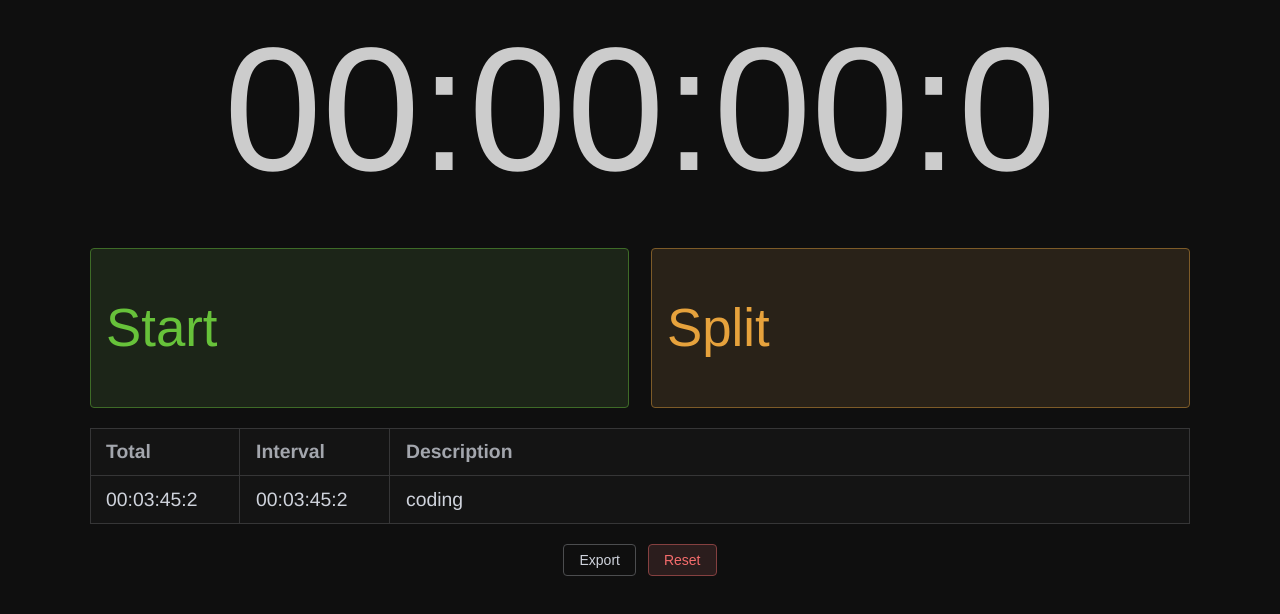
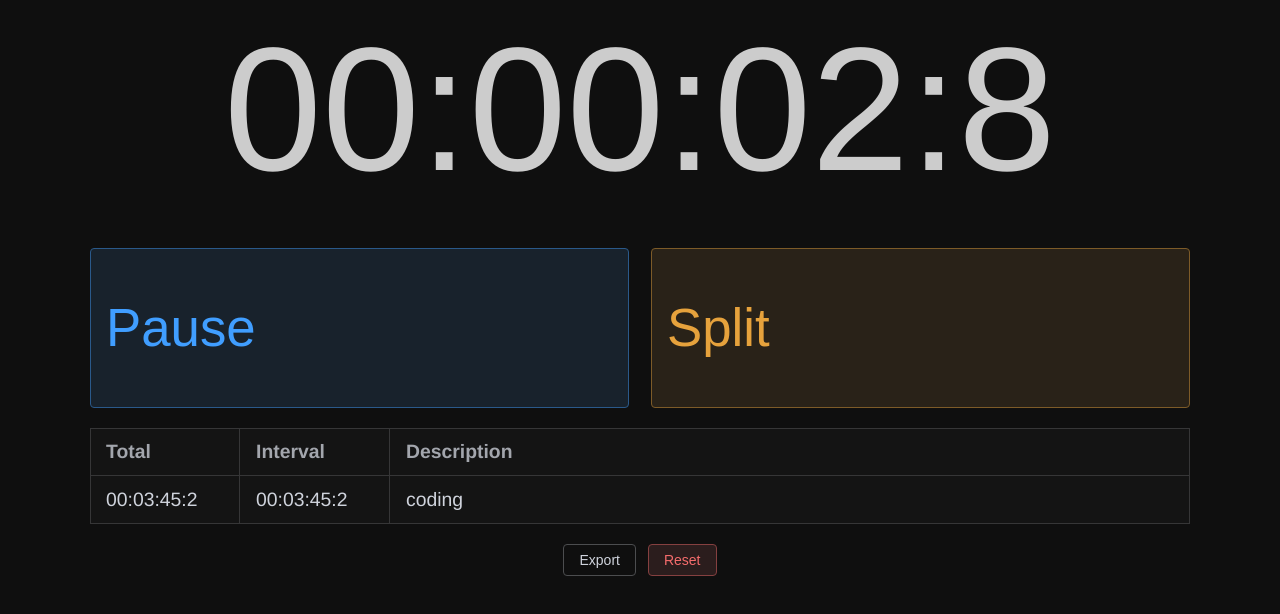
Before and after one commit to blue-pitaya/stopwatch, a Vue app: page / in a window 1280 px wide. Both pictures are taken after a click on the button "Start". Shown: the top 614 px of the page. Built offline with nearby package versions, Linux system fonts and the light colour scheme.

Commit message:
start/pause/resume logic

```diff
--- a/package.json
+++ b/package.json
@@ -8,8 +8,10 @@
     "lint": "vue-cli-service lint"
   },
   "dependencies": {
+    "@vueuse/core": "^9.1.1",
     "core-js": "^3.8.3",
     "element-plus": "^2.2.14",
+    "moment": "^2.29.4",
     "vue": "^3.2.13",
     "vue-router": "^4.0.3"
   },
--- /dev/null
+++ b/src/services/useTimer.ts
@@ -0,0 +1,68 @@
+import { computed } from "@vue/reactivity";
+import { useInterval } from "@vueuse/shared";
+import moment from "moment";
+import { ref, watch, watchEffect } from "vue";
+
+export const useTimer = () => {
+  const startTime = ref(moment());
+  const lastTime = ref(moment());
+  const pausedDurationMs = ref<number>(0);
+  const isPaused = ref(false);
+
+  const {
+    counter,
+    pause: timerPause,
+    resume: timerResume,
+  } = useInterval(10, {
+    controls: true,
+    immediate: false,
+  });
+
+  const start = () => {
+    startTime.value = moment();
+    lastTime.value = moment();
+    pausedDurationMs.value = 0;
+    counter.value = 0;
+
+    resume();
+  };
+
+  watch(
+    counter,
+    () => {
+      lastTime.value = moment();
+    },
+    {
+      flush: "post",
+    }
+  );
+
+  const pause = () => {
+    timerPause();
+    lastTime.value = moment();
+    isPaused.value = true;
+  };
+
+  const resume = () => {
+    pausedDurationMs.value =
+      pausedDurationMs.value + moment().diff(lastTime.value);
+    lastTime.value = moment();
+    isPaused.value = false;
+    timerResume();
+  };
+
+  const deltaTimeInMs = computed(
+    () => lastTime.value.diff(startTime.value) - pausedDurationMs.value
+  );
+
+  const hasStarted = computed(() => counter.value > 0);
+
+  return {
+    start,
+    resume,
+    pause,
+    deltaTimeInMs,
+    hasStarted,
+    isPaused,
+  };
+};
--- a/src/views/Stopwatch/Counter.vue
+++ b/src/views/Stopwatch/Counter.vue
@@ -1,5 +1,18 @@
+<script lang="ts" setup>
+import moment from "moment";
+import { computed, defineProps } from "vue";
+
+const props = defineProps<{
+  durationInMs: number;
+}>();
+
+const displayTimer = computed(() =>
+  moment.utc(props.durationInMs).format("HH:mm:ss:S")
+);
+</script>
+
 <template>
-  <div class="counterContainer">00:00:00:0</div>
+  <div class="counterContainer">{{ displayTimer }}</div>
 </template>
 
 <style scoped>
--- a/src/views/Stopwatch/Stopwatch.vue
+++ b/src/views/Stopwatch/Stopwatch.vue
@@ -1,10 +1,31 @@
 <template>
   <div class="container">
     <div class="counterGrid">
-      <Counter />
+      <Counter :duration-in-ms="deltaTimeInMs" />
       <div class="rowFlex">
-        <el-button type="success" class="bigButton" plain @click="unFocus"
+        <el-button
+          v-if="!hasStarted"
+          type="success"
+          class="bigButton"
+          plain
+          @click="startClicked"
           >Start</el-button
+        >
+        <el-button
+          v-if="hasStarted && !isPaused"
+          type="primary"
+          class="bigButton"
+          plain
+          @click="pauseClicked"
+          >Pause</el-button
+        >
+        <el-button
+          v-if="hasStarted && isPaused"
+          type="success"
+          class="bigButton"
+          plain
+          @click="resumeClicked"
+          >Resume</el-button
         >
         <el-button type="warning" class="bigButton" plain @click="unFocus"
           >Split</el-button
@@ -22,11 +43,30 @@
 </template>
 
 <script lang="ts" setup>
+import { useTimer } from "@/services/useTimer";
 import Counter from "./Counter.vue";
 import SplitsTable from "./SplitsTable.vue";
 
+const { start, pause, resume, deltaTimeInMs, hasStarted, isPaused } =
+  useTimer();
+
 const unFocus = (e: any) => {
   e.target.blur();
+};
+
+const startClicked = (e: any) => {
+  start();
+  unFocus(e);
+};
+
+const pauseClicked = (e: any) => {
+  pause();
+  unFocus(e);
+};
+
+const resumeClicked = (e: any) => {
+  resume();
+  unFocus(e);
 };
 </script>
 
```
Also changed, not shown: 1 other file (tests, documents, lock files or other folders).
